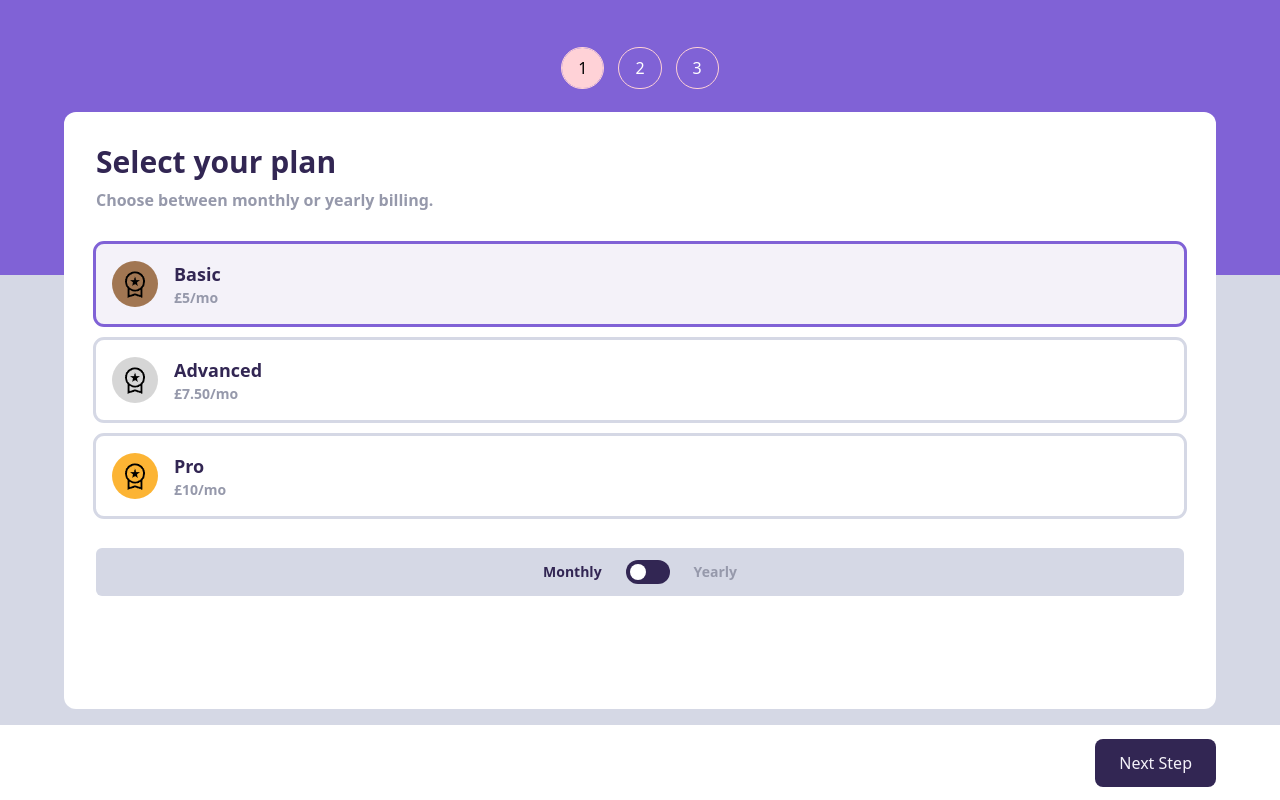
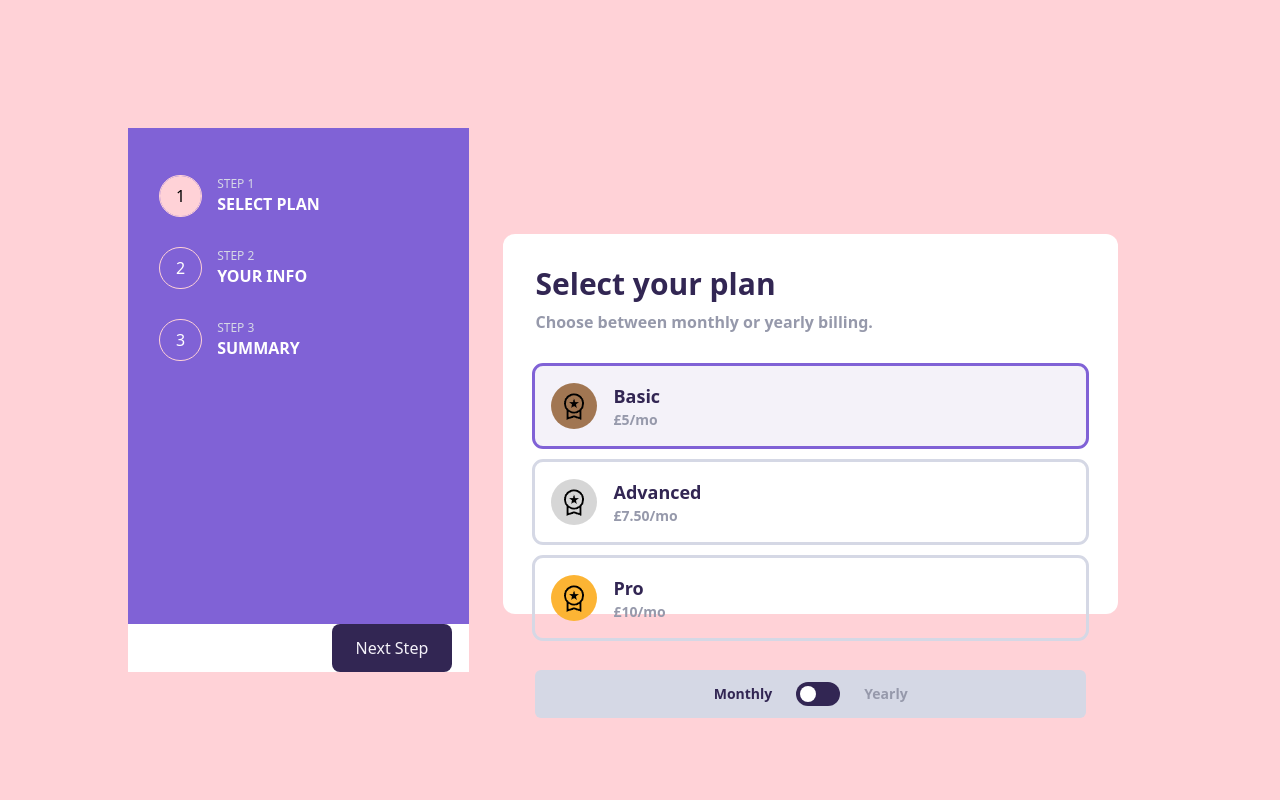
Before and after one commit to aaronwp21/multi-step-form, a Next.js app: page / in a window 1280 px wide. Built offline with nearby package versions, Linux system fonts and the light colour scheme.

Commit message:
mobile step counter

```diff
--- a/src/pages/_document.tsx
+++ b/src/pages/_document.tsx
@@ -4,7 +4,7 @@ export default function Document() {
   return (
     <Html lang="en">
       <Head />
-      <body>
+      <body className='bg-accent'>
         <Main />
         <NextScript />
       </body>
--- a/src/pages/index.tsx
+++ b/src/pages/index.tsx
@@ -8,8 +8,8 @@ export default function Home() {
   const { pageNum, confirmed, onUpdatePageNum, onUpdateConfirmed } = useContext(FormContext);
 
   return (
-    <div className="h-[100vh] grid grid-rows-[minmax(175px,2fr),minmax(450px,3fr),75px]">
-      <ol className="row-start-1 col-start-1 bg-secondary flex justify-center gap-4 pt-12">
+    <div className="h-[100vh] grid grid-rows-[minmax(175px,2fr),minmax(450px,3fr),75px] sm:w-[80%] sm:py-[10%] sm:m-auto sm:grid-rows-1 sm:grid-cols-[1fr,2fr]">
+      <ol className="row-start-1 col-start-1 bg-secondary flex justify-center gap-4 pt-12 sm:flex-col sm:justify-start sm:pl-8 sm:gap-8">
         <li className="flex items-start gap-4">
           <p
             className={`${
@@ -18,7 +18,7 @@ export default function Home() {
           >
             1
           </p>
-          <div className="text-white hidden">
+          <div className="text-white hidden sm:inline">
             <p className="text-xs text-light-grey">STEP 1</p>
             <p className="text-md font-bold">SELECT PLAN</p>
           </div>
@@ -31,7 +31,7 @@ export default function Home() {
           >
             2
           </p>
-          <div className="text-white hidden">
+          <div className="text-white hidden sm:inline">
             <p className="text-xs text-light-grey">STEP 2</p>
             <p className="text-md font-bold">YOUR INFO</p>
           </div>
@@ -44,13 +44,13 @@ export default function Home() {
           >
             3
           </p>
-          <div className="text-white hidden">
+          <div className="text-white hidden sm:inline">
             <p className="text-xs text-light-grey">STEP 3</p>
             <p className="text-md font-bold">SUMMARY</p>
           </div>
         </li>
       </ol>
-      <div className="row-start-1 row-end-3 col-start-1 z-50 flex pt-24">
+      <div className="row-start-1 row-end-3 col-start-1 sm:col-start-2 z-50 flex pt-24">
         <div className="w-[90%] h-[95%] m-auto bg-white rounded-xl p-8 relative">
           {pageNum === 0 ? (
             <SelectPlan />
@@ -62,7 +62,7 @@ export default function Home() {
         </div>
       </div>
       <div className="bg-light-grey row-start-2 col-start-1"></div>
-      <div className="grid items-center">
+      <div className="grid items-center bg-white">
         {pageNum === 0 ? (
           <div className="justify-self-end pr-[5%]">
             <button
```
